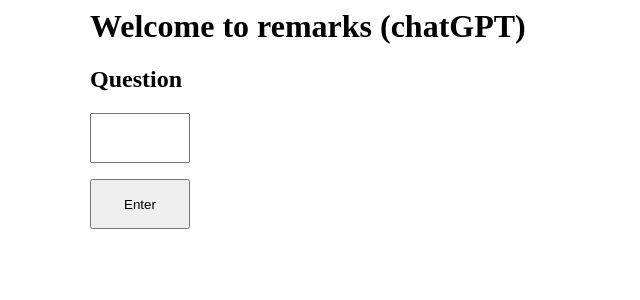
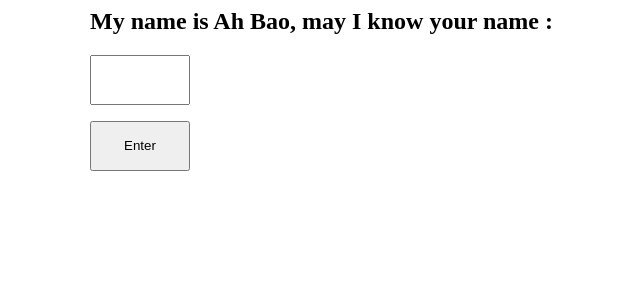
Before and after one commit to J458795/rpa-19Feb2024, a Flask app: template templates/remarks.html in a window 1280 px wide. Shown: the top 300 px of the page, without its empty margins (234-874 px from the left). Run offline with Flask 3, Linux system fonts and the light colour scheme; the template is opened without the code that fills it, so the values that code supplies are empty.

Commit message:
Update remarks.html

```diff
--- a/templates/remarks.html
+++ b/templates/remarks.html
@@ -6,10 +6,9 @@
 </style>
 
 <div class="container">
-<h1>Welcome to remarks (chatGPT)</h1>
-<form action="/text_result" method="post">
-        <h2>Question </h2>
-        <input type = "text" name="q" style="width:100px;height:50px">
-        <p><input type = "submit" value="Enter" style="width:100px;height:50px"></p>
+<form action="/text" method="post">
+  <h2>My name is Ah Bao, may I know your name : </h2>
+  <input type = "text" name="r" style="width:100px;height:50px">
+  <p><input type = "submit" value="Enter" style="width:100px;height:50px"></p>
 </form>
 </div>
```
